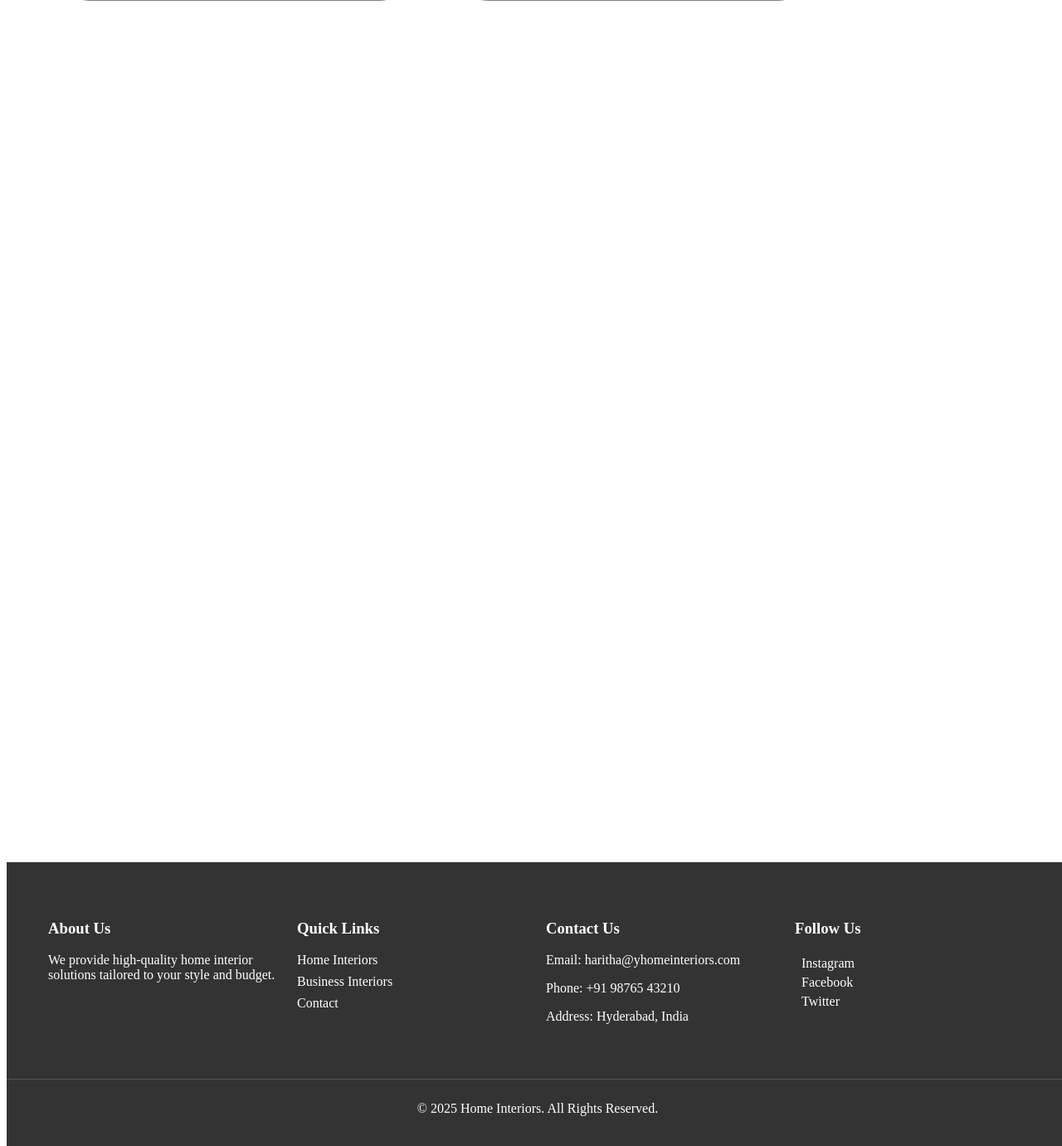
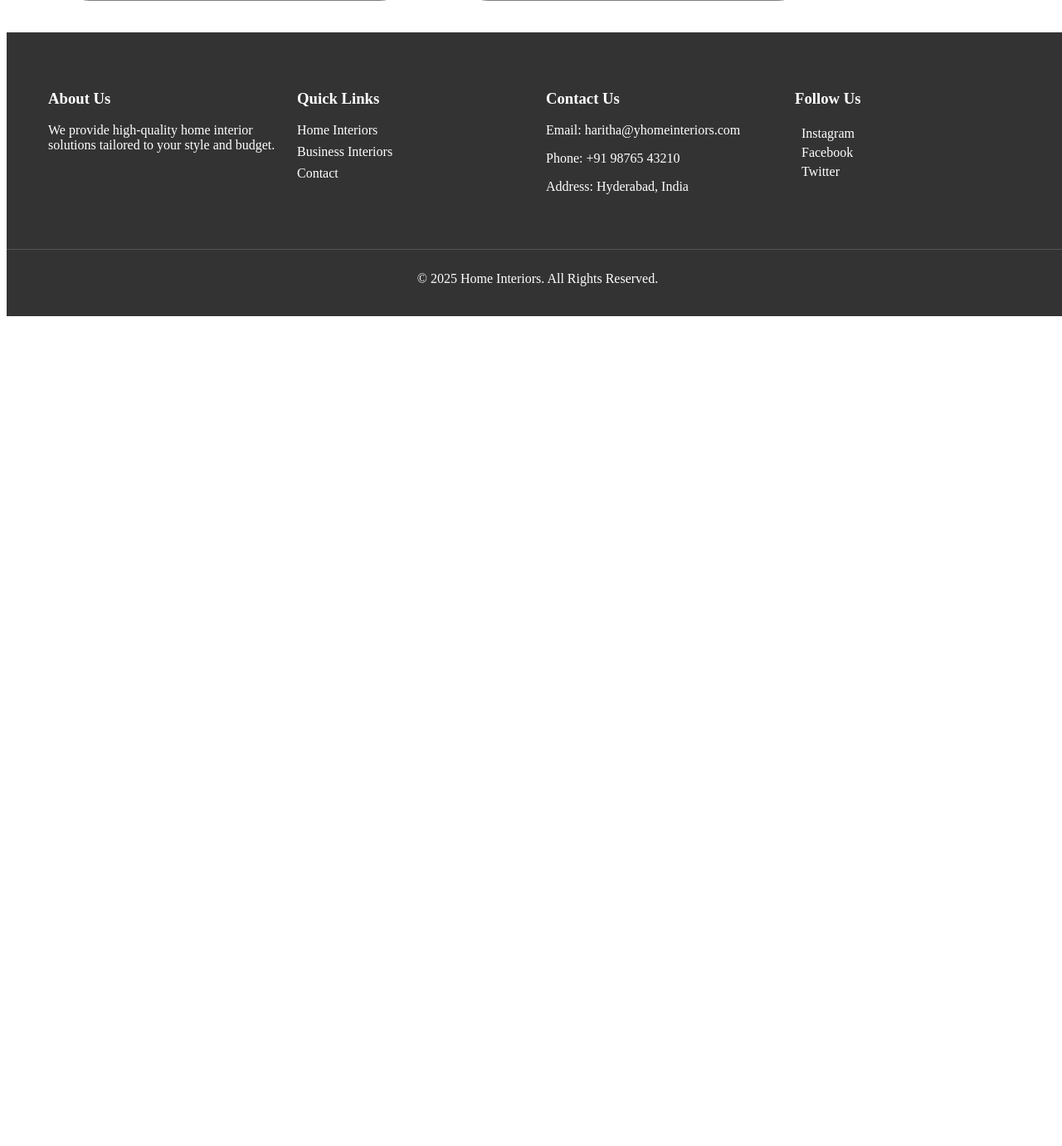
Before and after one commit to Harith252002/home-interiors-django, a Django app: page /category/cateogries/4/ in a window 1280 px wide. Shown: the part 1361-2742 px from the top of the page at 83% size. After the commit the page ends 1742 px from the top, so only its background shows below. Run offline with Django 5.2, Linux system fonts and the light colour scheme; data comes from the database, SQL or seed files in the repository.

Commit message:
Update cat.css

```diff
--- a/static/cat.css
+++ b/static/cat.css
@@ -139,6 +139,6 @@ footer {
 }
 footer{
     position:absolute;
-    top: 2350px;
+    top: 1350px;
     width: 100%;
 }
```
